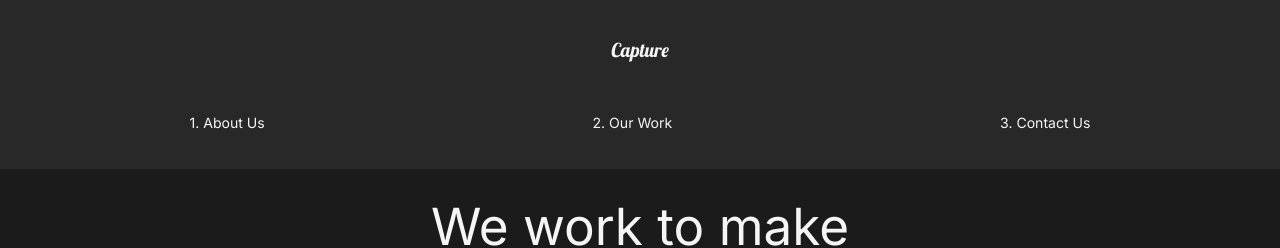
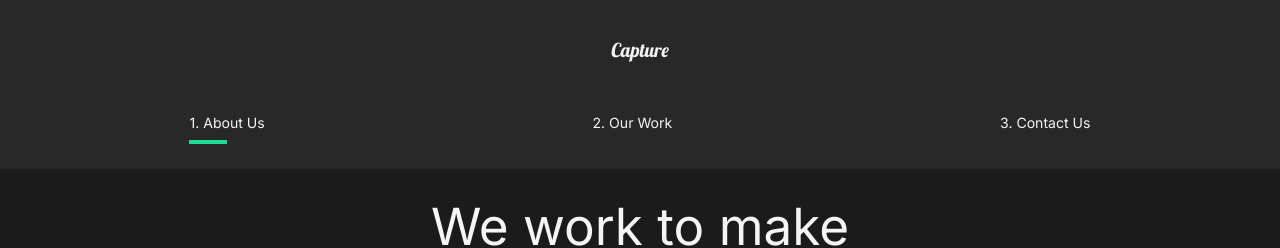
Before and after one commit to Sahibjot01/Capture, a React (Create React App) app: page / in a window 1280 px wide. Shown: the top 248 px of the page. Built offline with nearby package versions, Linux system fonts and the light colour scheme.

Commit message:
21. added line animation in nav

```diff
--- a/src/Components/Nav.js
+++ b/src/Components/Nav.js
@@ -2,7 +2,11 @@
 import styled from "styled-components";
 //Route
 import { Link } from "react-router-dom";
+import { motion } from "framer-motion";
+import { useLocation } from "react-router-dom";
+
 const Nav = () => {
+  const { pathname } = useLocation();
   return (
     <StyledNav>
       <h1>
@@ -13,12 +17,27 @@
       <ul>
         <li>
           <Link to="/">1. About Us</Link>
+          <StyledLineDiv
+            transition={{ duration: 1 }}
+            initial={{ width: "0%" }}
+            animate={{ width: pathname === "/" ? "50%" : "0%" }}
+          />
         </li>
         <li>
           <Link to="/work">2. Our Work</Link>
+          <StyledLineDiv
+            transition={{ duration: 1 }}
+            initial={{ width: "0%" }}
+            animate={{ width: pathname === "/work" ? "50%" : "0%" }}
+          />
         </li>
         <li>
           <Link to="/contact">3. Contact Us</Link>
+          <StyledLineDiv
+            transition={{ duration: 1 }}
+            initial={{ width: "0%" }}
+            animate={{ width: pathname === "/contact" ? "50%" : "0%" }}
+          />
         </li>
       </ul>
     </StyledNav>
@@ -71,4 +90,15 @@
   }
 `;
 
+const StyledLineDiv = styled(motion.div)`
+  height: 0.3rem;
+  background: #23d997;
+  width: 0%;
+  position: absolute;
+  bottom: -80%;
+  left: 60%;
+  @media (max-width: 1360px) {
+    left: 0%;
+  }
+`;
 export default Nav;
```
